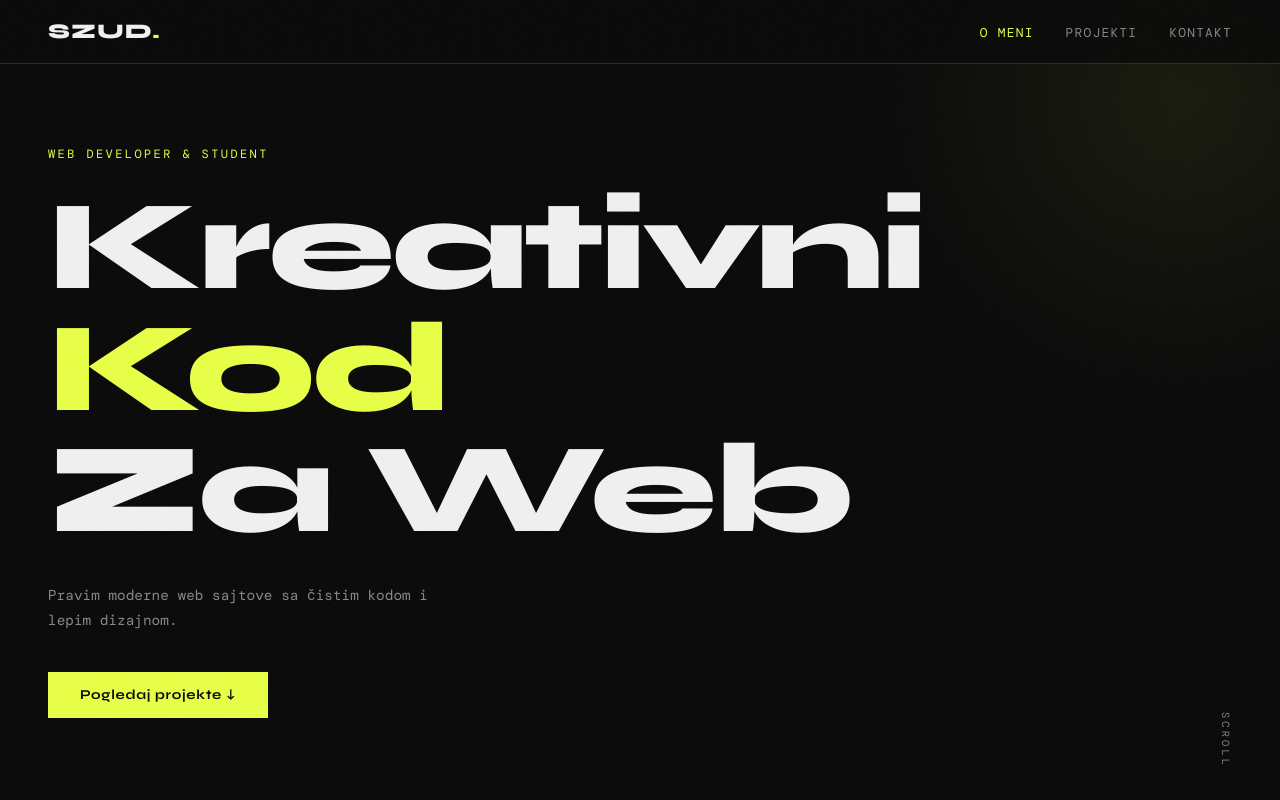
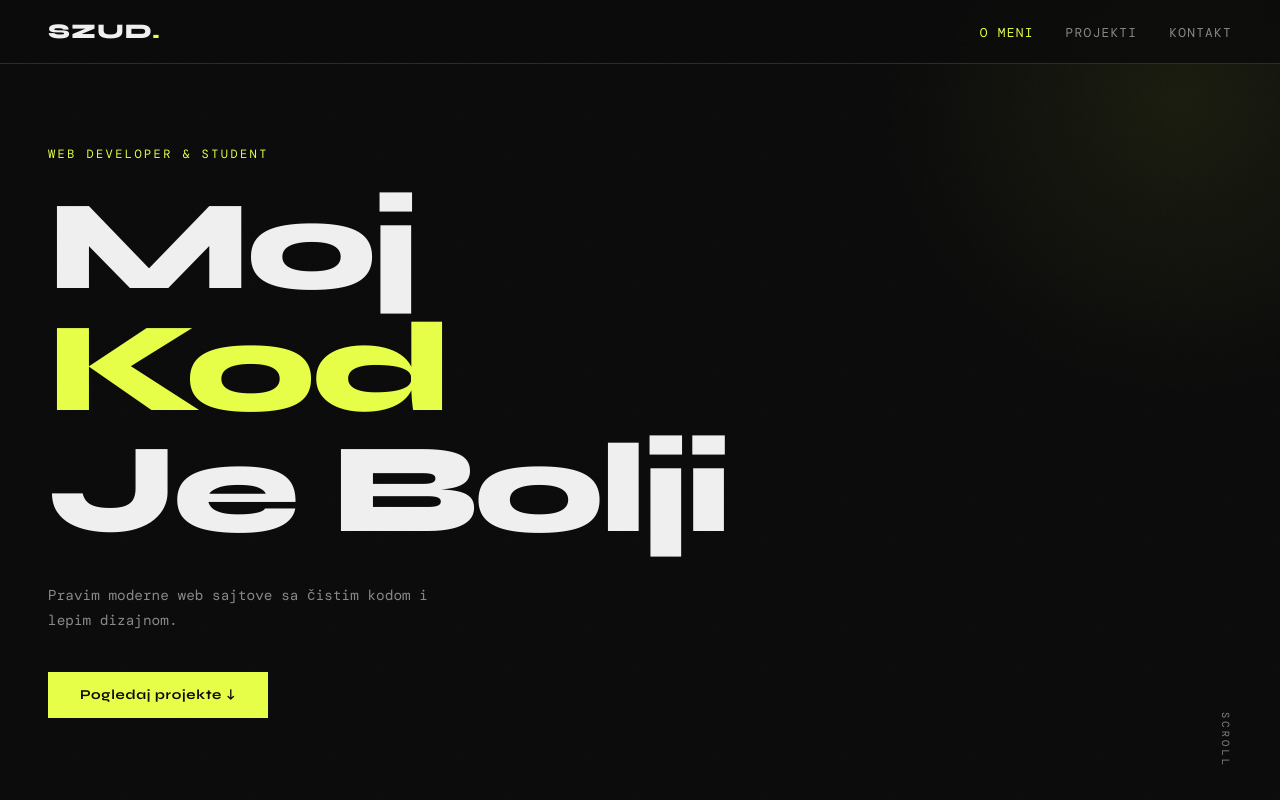
Before and after one commit to Zoran422/SZUD_vebsajt, a plain HTML site: page index.html in a window 1280 px wide. Shown: the top 800 px of the page. Drawn offline with nearby package versions, Linux system fonts and the light colour scheme; a web font is replaced by a local one.

Commit message:
Izmena hero naslova na develop grani

```diff
--- a/index.html
+++ b/index.html
@@ -21,8 +21,7 @@
 
   <header class="hero">
     <div class="hero-label">Web Developer &amp; Student</div>
-    <h1 class="hero-title">Kreativni<br/><span class="accent">Kod</span><br/>Za Web</h1>
-    <p class="hero-sub">Pravim moderne web sajtove sa čistim kodom i lepim dizajnom.</p>
+    <h1 class="hero-title">Moj<br/><span class="accent">Kod</span><br/>Je Bolji</h1>    <p class="hero-sub">Pravim moderne web sajtove sa čistim kodom i lepim dizajnom.</p>
     <a href="#projects" class="btn-primary">Pogledaj projekte ↓</a>
     <div class="hero-scroll">SCROLL</div>
   </header>
```
